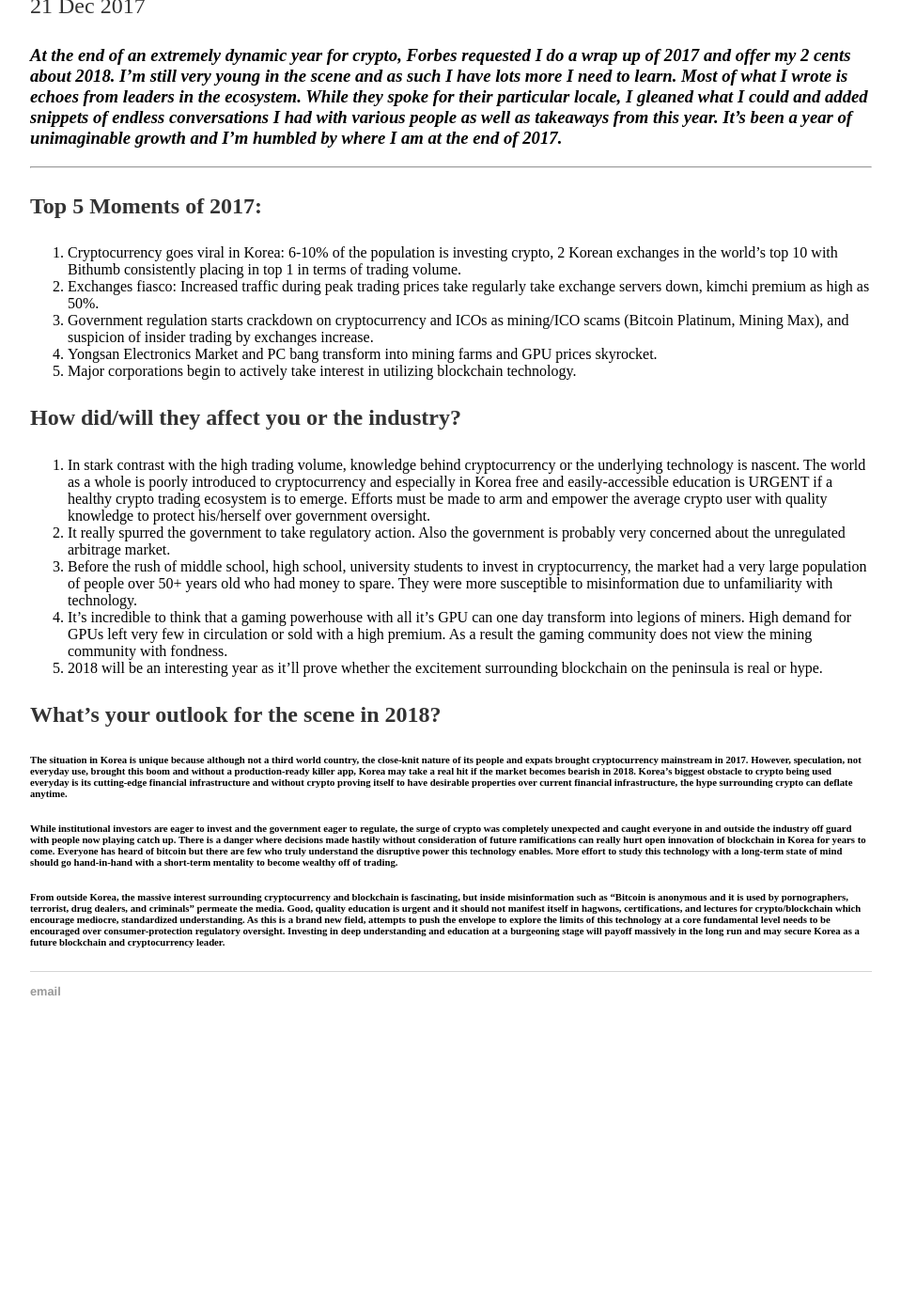
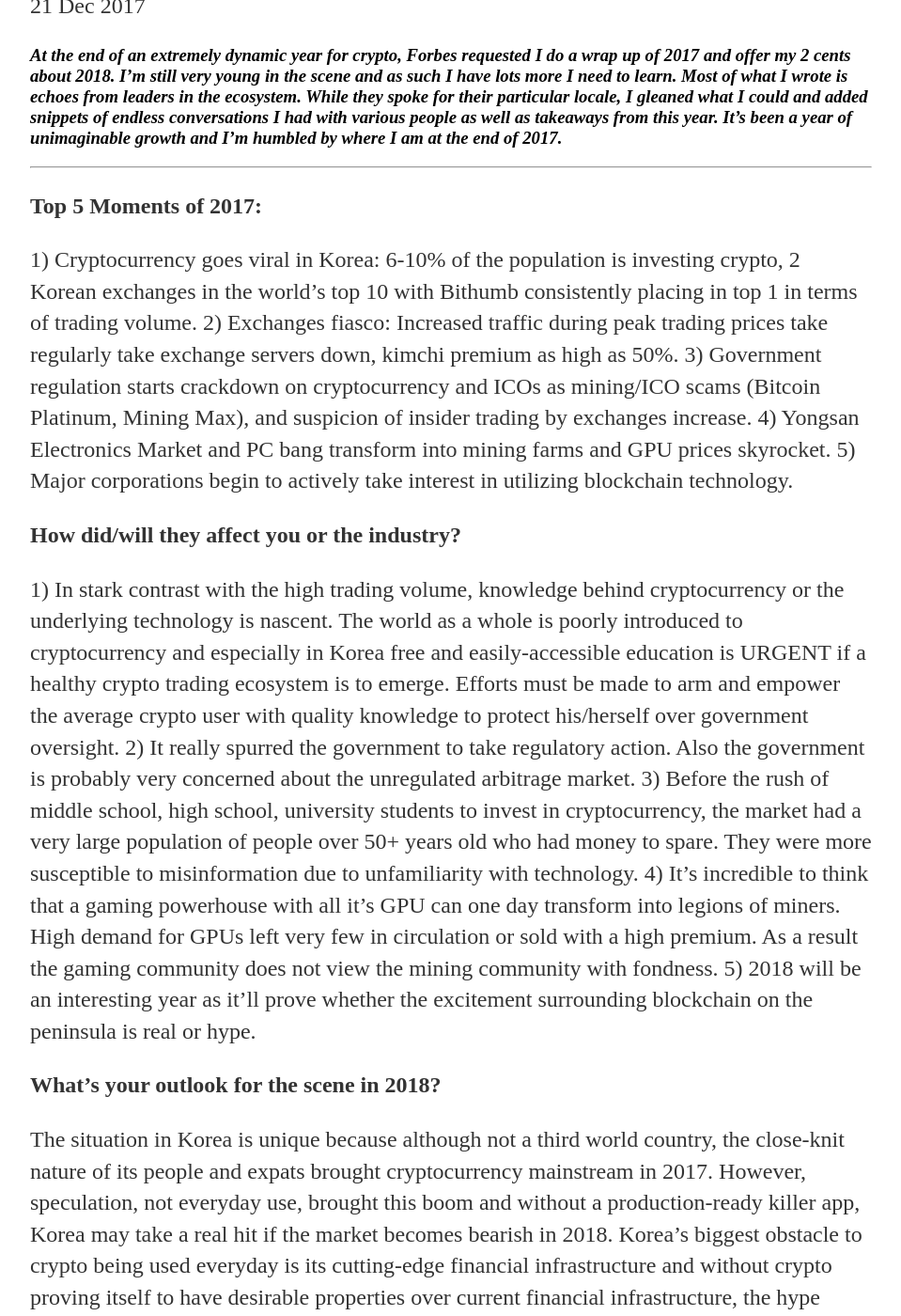
Before and after one commit to matthew-mskim/s3unha.github.io, a Jekyll site: the page built from _posts/2017-12-21-korea-2017-wrapup-2018-projection.md, in a window 1280 px wide and 1400 px high, scrolled down 262 px. Shown: the whole window at 94% size, without its empty margins (160-1119 px from the left). Built offline with Jekyll 4.4.1, drawn with Linux system fonts in a browser that asks for light colours; before the commit the page ends 1384 px from its top, so only the background shows below that.

Commit message:
Update 2017-12-21-korea-2017-wrapup-2018-projection.md

```diff
--- a/_posts/2017-12-21-korea-2017-wrapup-2018-projection.md
+++ b/_posts/2017-12-21-korea-2017-wrapup-2018-projection.md
@@ -9,24 +9,24 @@
 ***
 __Top 5 Moments of 2017:__
 
-1. Cryptocurrency goes viral in Korea: 6-10% of the population is investing crypto, 2 Korean exchanges in the world’s top 10 with Bithumb consistently placing in top 1 in terms of trading volume.
-2. Exchanges fiasco: Increased traffic during peak trading prices take regularly take exchange servers down, kimchi premium as high as 50%.
-3. Government regulation starts crackdown on cryptocurrency and ICOs as mining/ICO scams (Bitcoin Platinum, Mining Max), and suspicion of insider trading by exchanges increase.
-4. Yongsan Electronics Market and PC bang transform into mining farms and GPU prices skyrocket.
-5. Major corporations begin to actively take interest in utilizing blockchain technology.
+1) Cryptocurrency goes viral in Korea: 6-10% of the population is investing crypto, 2 Korean exchanges in the world’s top 10 with Bithumb consistently placing in top 1 in terms of trading volume.
+2) Exchanges fiasco: Increased traffic during peak trading prices take regularly take exchange servers down, kimchi premium as high as 50%.
+3) Government regulation starts crackdown on cryptocurrency and ICOs as mining/ICO scams (Bitcoin Platinum, Mining Max), and suspicion of insider trading by exchanges increase.
+4) Yongsan Electronics Market and PC bang transform into mining farms and GPU prices skyrocket.
+5) Major corporations begin to actively take interest in utilizing blockchain technology.
 
 __How did/will they affect you or the industry?__
 
-1. In stark contrast with the high trading volume, knowledge behind cryptocurrency or the underlying technology is nascent. The world as a whole is poorly introduced to cryptocurrency and especially in Korea free and easily-accessible education is URGENT if a healthy crypto trading ecosystem is to emerge. Efforts must be made to arm and empower the average crypto user with quality knowledge to protect his/herself over government oversight.
-2. It really spurred the government to take regulatory action. Also the government is probably very concerned about the unregulated arbitrage market.
-3. Before the rush of middle school, high school, university students to invest in cryptocurrency, the market had a very large population of people over 50+ years old who had money to spare. They were more susceptible to misinformation due to unfamiliarity with technology.
-4. It’s incredible to think that a gaming powerhouse with all it’s GPU can one day transform into legions of miners. High demand for GPUs left very few in circulation or sold with a high premium. As a result the gaming community does not view the mining community with fondness.
-5. 2018 will be an interesting year as it’ll prove whether the excitement surrounding blockchain on the peninsula is real or hype.
+1) In stark contrast with the high trading volume, knowledge behind cryptocurrency or the underlying technology is nascent. The world as a whole is poorly introduced to cryptocurrency and especially in Korea free and easily-accessible education is URGENT if a healthy crypto trading ecosystem is to emerge. Efforts must be made to arm and empower the average crypto user with quality knowledge to protect his/herself over government oversight.
+2) It really spurred the government to take regulatory action. Also the government is probably very concerned about the unregulated arbitrage market.
+3) Before the rush of middle school, high school, university students to invest in cryptocurrency, the market had a very large population of people over 50+ years old who had money to spare. They were more susceptible to misinformation due to unfamiliarity with technology.
+4) It’s incredible to think that a gaming powerhouse with all it’s GPU can one day transform into legions of miners. High demand for GPUs left very few in circulation or sold with a high premium. As a result the gaming community does not view the mining community with fondness.
+5) 2018 will be an interesting year as it’ll prove whether the excitement surrounding blockchain on the peninsula is real or hype.
 
 __What’s your outlook for the scene in 2018?__
 
-###### The situation in Korea is unique because although not a third world country, the close-knit nature of its people and expats brought cryptocurrency mainstream in 2017. However, speculation, not everyday use, brought this boom and without a production-ready killer app, Korea may take a real hit if the market becomes bearish in 2018. Korea’s biggest obstacle to crypto being used everyday is its cutting-edge financial infrastructure and without crypto proving itself to have desirable properties over current financial infrastructure, the hype surrounding crypto can deflate anytime.
+The situation in Korea is unique because although not a third world country, the close-knit nature of its people and expats brought cryptocurrency mainstream in 2017. However, speculation, not everyday use, brought this boom and without a production-ready killer app, Korea may take a real hit if the market becomes bearish in 2018. Korea’s biggest obstacle to crypto being used everyday is its cutting-edge financial infrastructure and without crypto proving itself to have desirable properties over current financial infrastructure, the hype surrounding crypto can deflate anytime.
 
-###### While institutional investors are eager to invest and the government eager to regulate, the surge of crypto was completely unexpected and caught everyone in and outside the industry off guard with people now playing catch up. There is a danger where decisions made hastily without consideration of future ramifications can really hurt open innovation of blockchain in Korea for years to come. Everyone has heard of bitcoin but there are few who truly understand the disruptive power this technology enables. More effort to study this technology with a long-term state of mind should go hand-in-hand with a short-term mentality to become wealthy off of trading.
+While institutional investors are eager to invest and the government eager to regulate, the surge of crypto was completely unexpected and caught everyone in and outside the industry off guard with people now playing catch up. There is a danger where decisions made hastily without consideration of future ramifications can really hurt open innovation of blockchain in Korea for years to come. Everyone has heard of bitcoin but there are few who truly understand the disruptive power this technology enables. More effort to study this technology with a long-term state of mind should go hand-in-hand with a short-term mentality to become wealthy off of trading.
 
-###### From outside Korea, the massive interest surrounding cryptocurrency and blockchain is fascinating, but inside misinformation such as “Bitcoin is anonymous and it is used by pornographers, terrorist, drug dealers, and criminals” permeate the media. Good, quality education is urgent and it should not manifest itself in hagwons, certifications, and lectures for crypto/blockchain which encourage mediocre, standardized understanding. As this is a brand new field, attempts to push the envelope to explore the limits of this technology at a core fundamental level needs to be encouraged over consumer-protection regulatory oversight. Investing in deep understanding and education at a burgeoning stage will payoff massively in the long run and may secure Korea as a future blockchain and cryptocurrency leader.
+From outside Korea, the massive interest surrounding cryptocurrency and blockchain is fascinating, but inside misinformation such as “Bitcoin is anonymous and it is used by pornographers, terrorist, drug dealers, and criminals” permeate the media. Good, quality education is urgent and it should not manifest itself in hagwons, certifications, and lectures for crypto/blockchain which encourage mediocre, standardized understanding. As this is a brand new field, attempts to push the envelope to explore the limits of this technology at a core fundamental level needs to be encouraged over consumer-protection regulatory oversight. Investing in deep understanding and education at a burgeoning stage will payoff massively in the long run and may secure Korea as a future blockchain and cryptocurrency leader.
```
